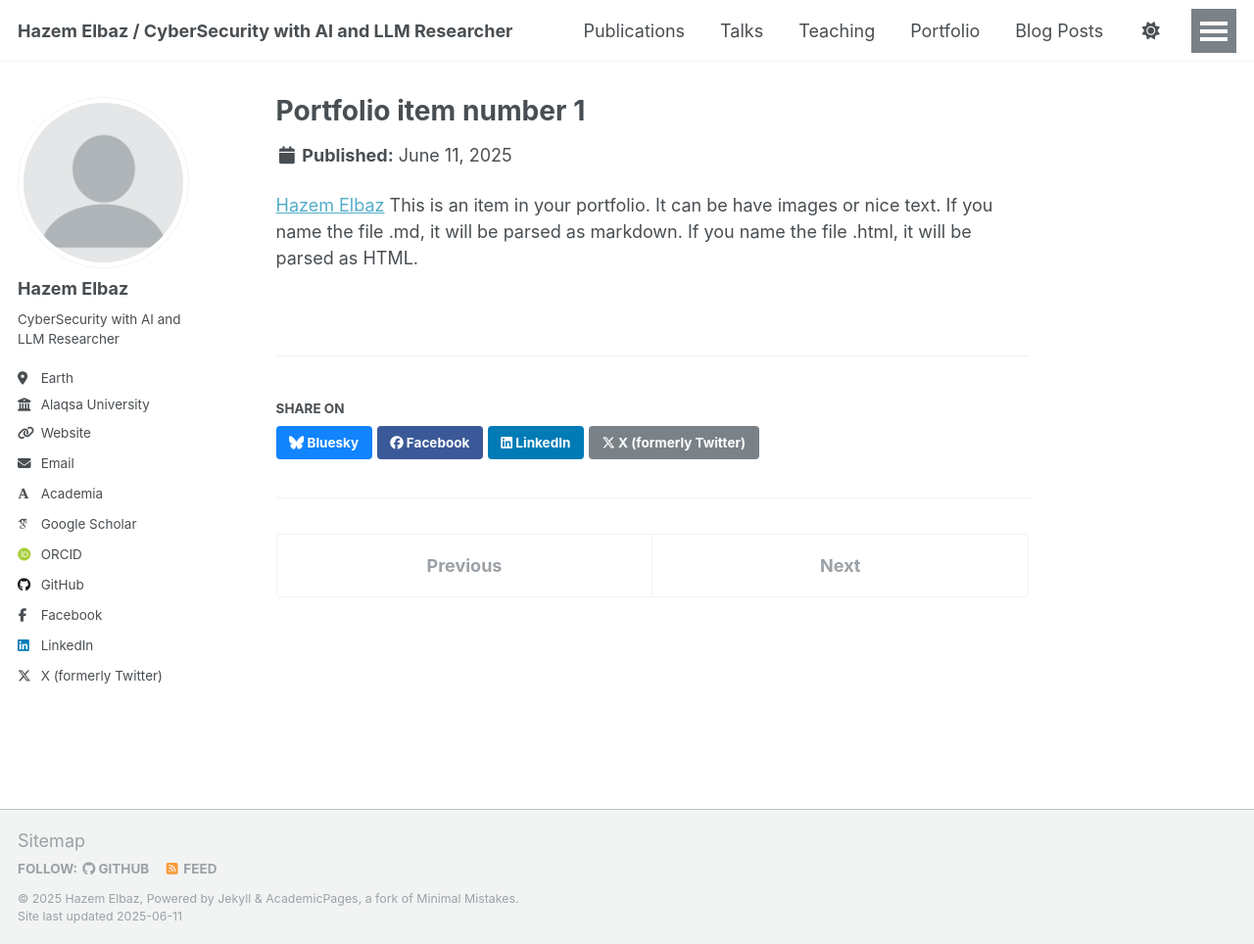
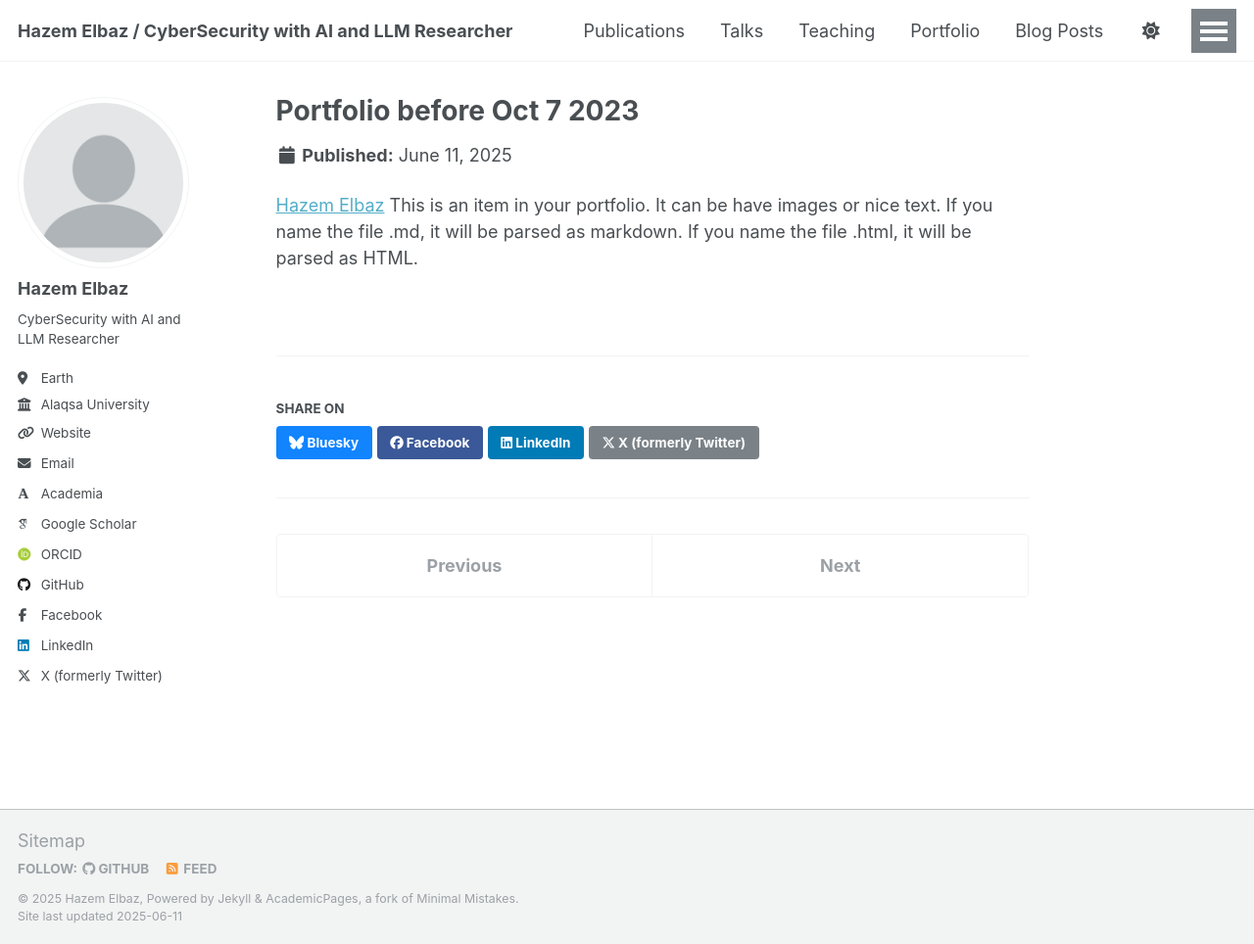
Before and after one commit to elbazhazem/elbazhazem.github.io, a Jekyll site: the page built from _portfolio/portfolio-1.md, in a window 1280 px wide and 964 px high. Shown: the whole window at 98% size. Built offline with Jekyll 4.4.1, drawn with Linux system fonts in a browser that asks for light colours; some web fonts are replaced.

Commit message:
change title of portfolios 1 2

```diff
--- a/_portfolio/portfolio-1.md
+++ b/_portfolio/portfolio-1.md
@@ -1,5 +1,5 @@
 ---
-title: "Portfolio item number 1"
+title: "Portfolio before Oct 7 2023"
 excerpt: "Short description of portfolio item number 1<br/><img src='/images/500x300.png'>"
 collection: portfolio
 ---
--- a/_portfolio/portfolio-2.html
+++ b/_portfolio/portfolio-2.html
@@ -1,5 +1,5 @@
 ---
-title: "Portfolio item number 2"
+title: "Portfolio after Oct 7 2023"
 excerpt: "Short description of portfolio item number 2 <br/><img src='/images/500x300.png'>"
 collection: portfolio
 ---
```
Also changed, not shown: 1 other file.
